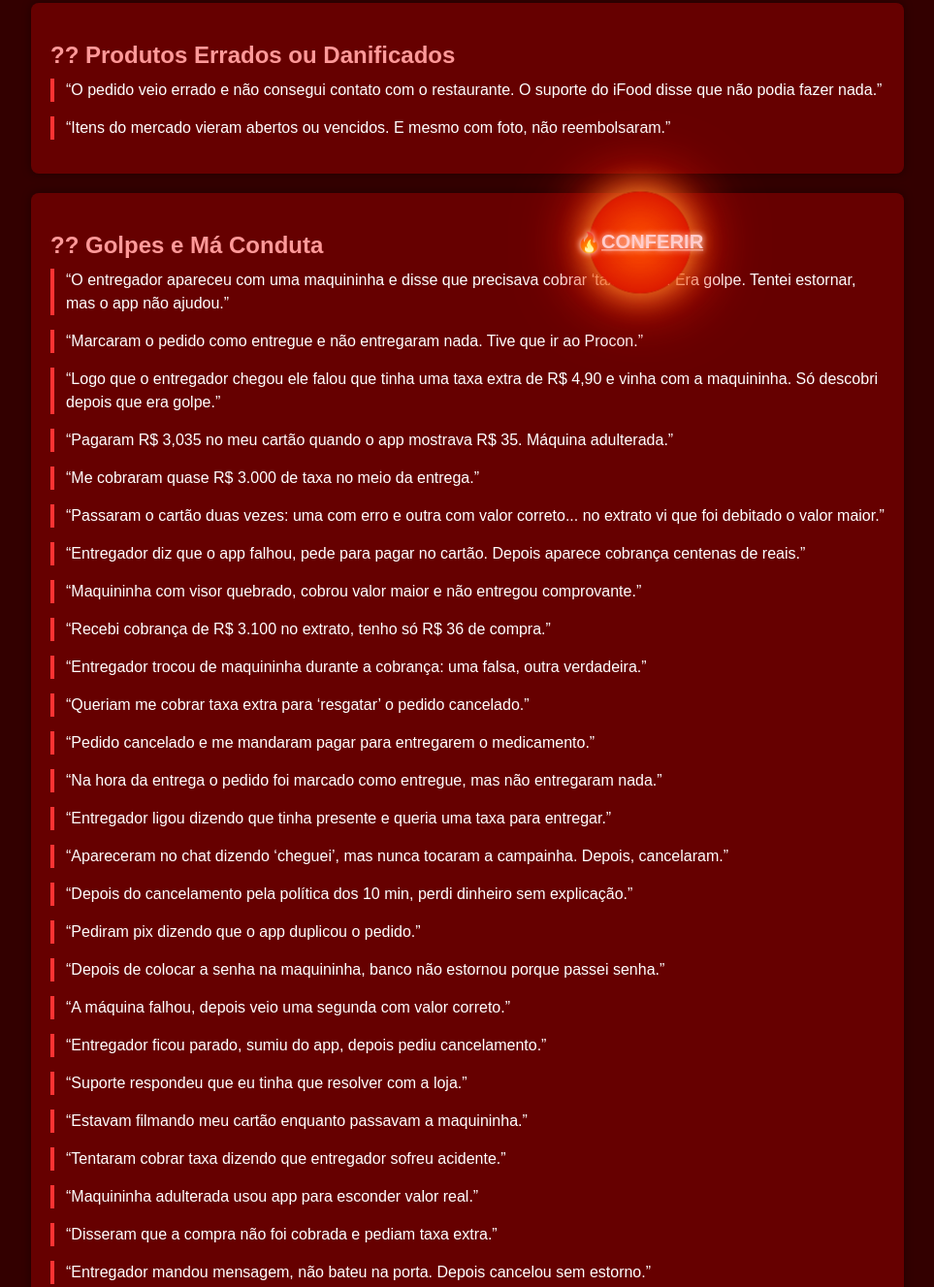
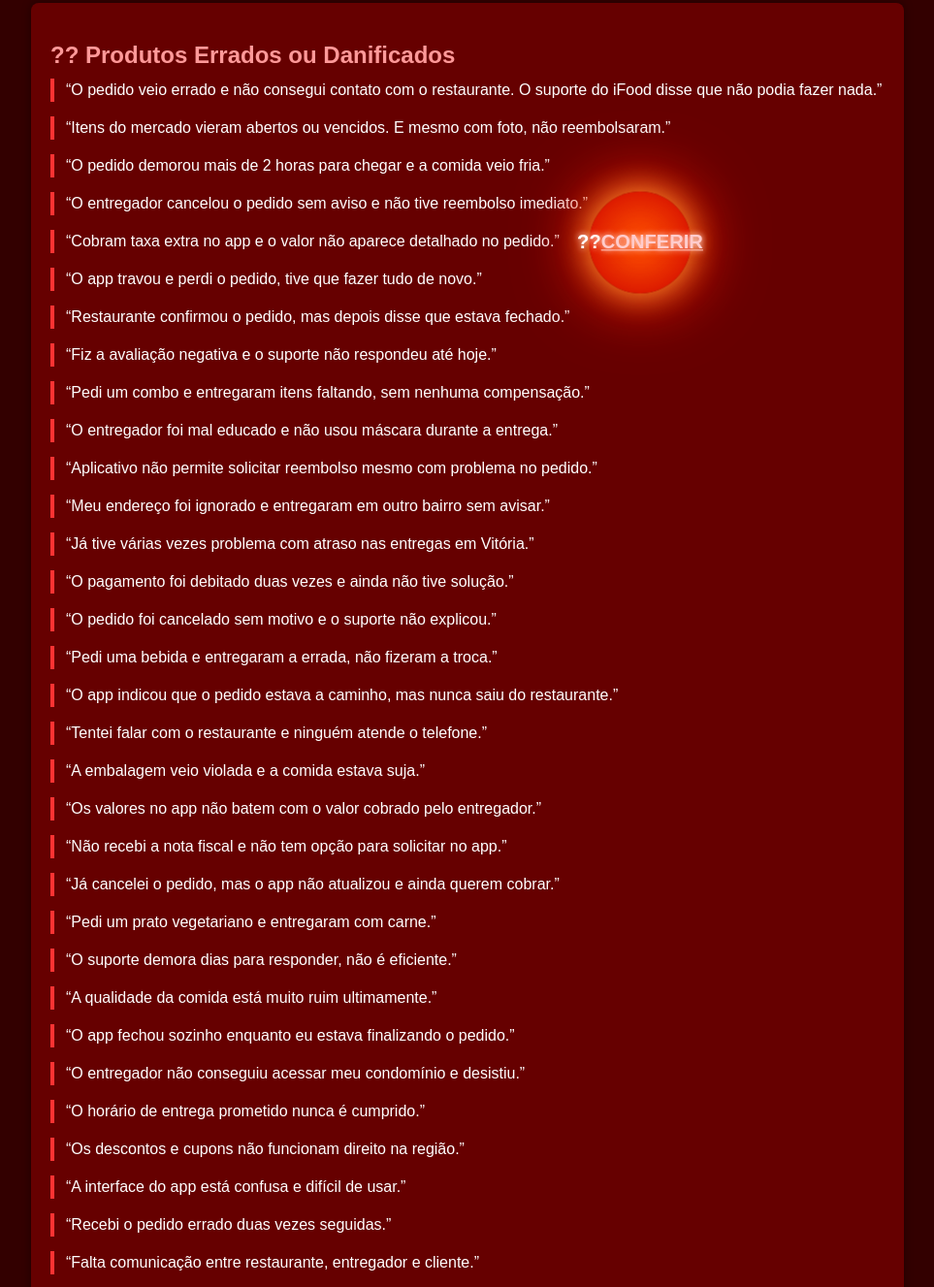
Before and after one commit to victorxx/ifoodreclama, a plain HTML site: page index.html in a window 1280 px wide. Shown: the part 300-1627 px from the top of the page at 97% size, without its empty margins (158-1121 px from the left). Drawn offline with Linux system fonts and the light colour scheme.

Commit message:
Update index.html

```diff
--- a/index.html
+++ b/index.html
@@ -10,7 +10,7 @@
   <title>Reclamações iFood – Vitória, Vila Velha, Linhares e Cariacica</title>
   <meta name="description" content="Veja as principais reclamações do iFood em Vitória, Vila Velha, Linhares e Cariacica. Atrasos, cancelamentos, reembolsos negados e golpes. Saiba como se proteger.">
   <meta name="keywords" content="reclamações iFood, iFood Espírito Santo, iFood Vitória, Vila Velha, Linhares, Cariacica, problemas iFood, suporte ifood, reembolso ifood, cancelamento ifood">
-  <meta name="author" content="ChatGPT">
+  <meta name="author" content="saibvictor">
 
   <!-- Open Graph (para redes sociais como Facebook e LinkedIn) -->
   <meta property="og:title" content="Reclamações iFood – Vitória, Vila Velha, Linhares e Cariacica">
@@ -273,6 +273,97 @@ footer {
 					  <div class="reclamacao">
 						“Itens do mercado vieram abertos ou vencidos. E mesmo com foto, não reembolsaram.”
 					  </div>
+					  <div class="reclamacao">
+				  “O pedido demorou mais de 2 horas para chegar e a comida veio fria.”
+				</div>
+				<div class="reclamacao">
+				  “O entregador cancelou o pedido sem aviso e não tive reembolso imediato.”
+				</div>
+				<div class="reclamacao">
+				  “Cobram taxa extra no app e o valor não aparece detalhado no pedido.”
+				</div>
+				<div class="reclamacao">
+				  “O app travou e perdi o pedido, tive que fazer tudo de novo.”
+				</div>
+				<div class="reclamacao">
+				  “Restaurante confirmou o pedido, mas depois disse que estava fechado.”
+				</div>
+				<div class="reclamacao">
+				  “Fiz a avaliação negativa e o suporte não respondeu até hoje.”
+				</div>
+				<div class="reclamacao">
+				  “Pedi um combo e entregaram itens faltando, sem nenhuma compensação.”
+				</div>
+				<div class="reclamacao">
+				  “O entregador foi mal educado e não usou máscara durante a entrega.”
+				</div>
+				<div class="reclamacao">
+				  “Aplicativo não permite solicitar reembolso mesmo com problema no pedido.”
+				</div>
+				<div class="reclamacao">
+				  “Meu endereço foi ignorado e entregaram em outro bairro sem avisar.”
+				</div>
+				<div class="reclamacao">
+				  “Já tive várias vezes problema com atraso nas entregas em Vitória.”
+				</div>
+				<div class="reclamacao">
+				  “O pagamento foi debitado duas vezes e ainda não tive solução.”
+				</div>
+				<div class="reclamacao">
+				  “O pedido foi cancelado sem motivo e o suporte não explicou.”
+				</div>
+				<div class="reclamacao">
+				  “Pedi uma bebida e entregaram a errada, não fizeram a troca.”
+				</div>
+				<div class="reclamacao">
+				  “O app indicou que o pedido estava a caminho, mas nunca saiu do restaurante.”
+				</div>
+				<div class="reclamacao">
+				  “Tentei falar com o restaurante e ninguém atende o telefone.”
+				</div>
+				<div class="reclamacao">
+				  “A embalagem veio violada e a comida estava suja.”
+				</div>
+				<div class="reclamacao">
+				  “Os valores no app não batem com o valor cobrado pelo entregador.”
+				</div>
+				<div class="reclamacao">
+				  “Não recebi a nota fiscal e não tem opção para solicitar no app.”
+				</div>
+				<div class="reclamacao">
+				  “Já cancelei o pedido, mas o app não atualizou e ainda querem cobrar.”
+				</div>
+				<div class="reclamacao">
+				  “Pedi um prato vegetariano e entregaram com carne.”
+				</div>
+				<div class="reclamacao">
+				  “O suporte demora dias para responder, não é eficiente.”
+				</div>
+				<div class="reclamacao">
+				  “A qualidade da comida está muito ruim ultimamente.”
+				</div>
+				<div class="reclamacao">
+				  “O app fechou sozinho enquanto eu estava finalizando o pedido.”
+				</div>
+				<div class="reclamacao">
+				  “O entregador não conseguiu acessar meu condomínio e desistiu.”
+				</div>
+				<div class="reclamacao">
+				  “O horário de entrega prometido nunca é cumprido.”
+				</div>
+				<div class="reclamacao">
+				  “Os descontos e cupons não funcionam direito na região.”
+				</div>
+				<div class="reclamacao">
+				  “A interface do app está confusa e difícil de usar.”
+				</div>
+				<div class="reclamacao">
+				  “Recebi o pedido errado duas vezes seguidas.”
+				</div>
+				<div class="reclamacao">
+				  “Falta comunicação entre restaurante, entregador e cliente.”
+				</div>
+
     </section>
 
     <section>
@@ -360,11 +451,11 @@ footer {
 
 
 <!----------------------------------ADS-->
-<h1 class="fogo-pulsante">🔥 Texto Pulsante</h1>
+<h1 class="fogo-pulsante">?? Texto Pulsante</h1>
 
-<button id="ads">🔥 <a href="loja.html">CONFERIR</a></button>
+<button id="ads">?? <a href="loja.html">CONFERIR</a></button>
 
-<h1 class="texto-derretido">🔥 Texto Derretido Magma</h1>
+<h1 class="texto-derretido">?? Texto Derretido Magma</h1>
 <!----------------------------------ADS-->
   <footer>
 
```
Lines whose indentation alone changed are shown as unchanged.
